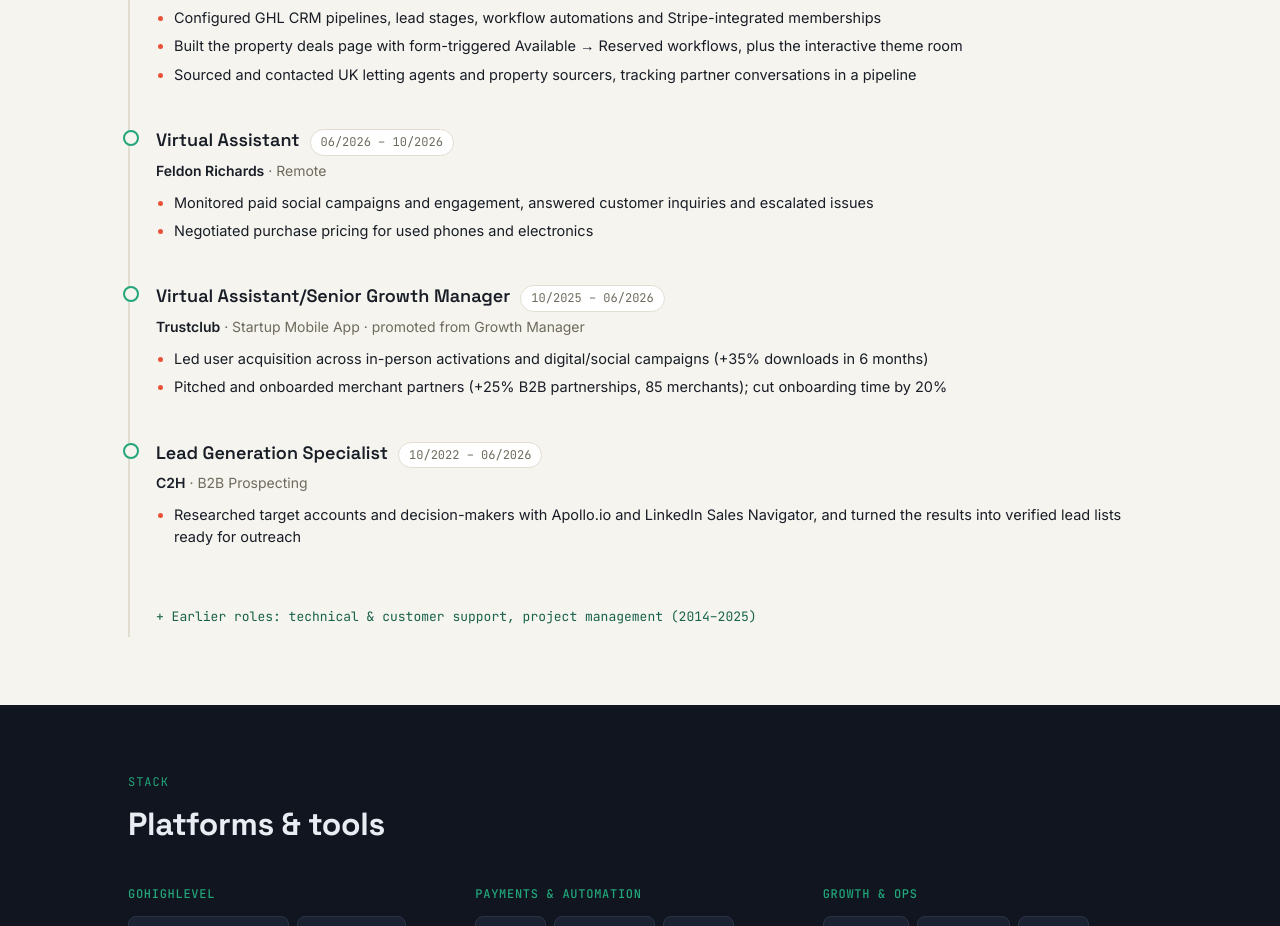
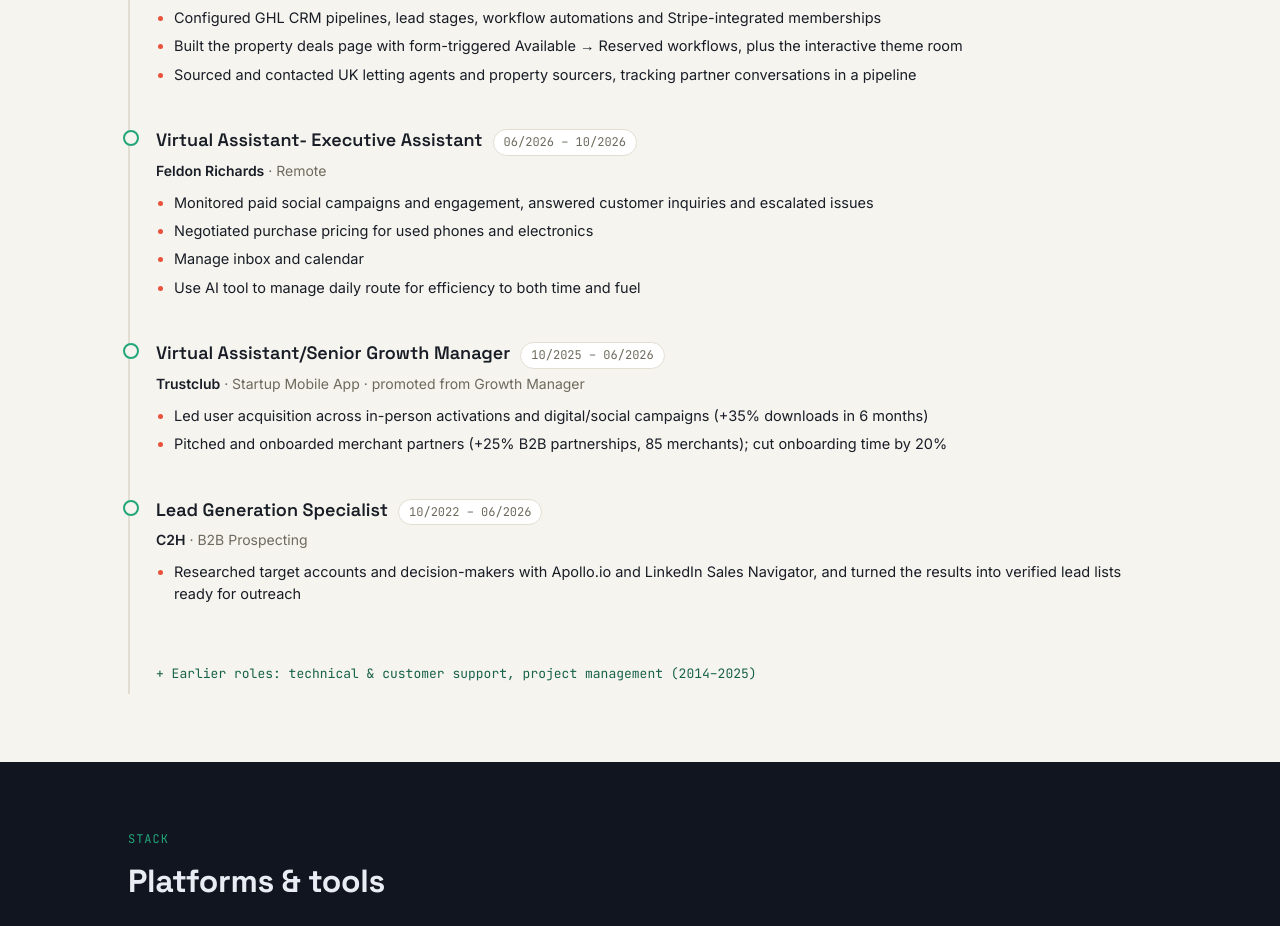
Before and after one commit to rodelbng-bit/rodel-portfolio, a plain HTML site: page index.html in a window 1280 px wide. Shown: the part 4889-5815 px from the top of the page. Drawn offline with Linux system fonts and the light colour scheme.

Commit message:
Enhance Virtual Assistant role description
Added new responsibilities for the Virtual Assistant role.

```diff
--- a/index.html
+++ b/index.html
@@ -670,13 +670,15 @@
 
       <div class="role">
         <div class="role-head">
-          <span class="role-title">Virtual Assistant</span>
+          <span class="role-title">Virtual Assistant- Executive Assistant</span>
           <span class="role-dates">06/2026 – 10/2026</span>
         </div>
         <div class="role-org"><b>Feldon Richards</b> · Remote</div>
         <ul>
           <li>Monitored paid social campaigns and engagement, answered customer inquiries and escalated issues</li>
           <li>Negotiated purchase pricing for used phones and electronics</li>
+           <li>Manage inbox and calendar</li>
+           <li>Use AI tool to manage daily route for efficiency to both time and fuel</li>
         </ul>
       </div>
 
```
